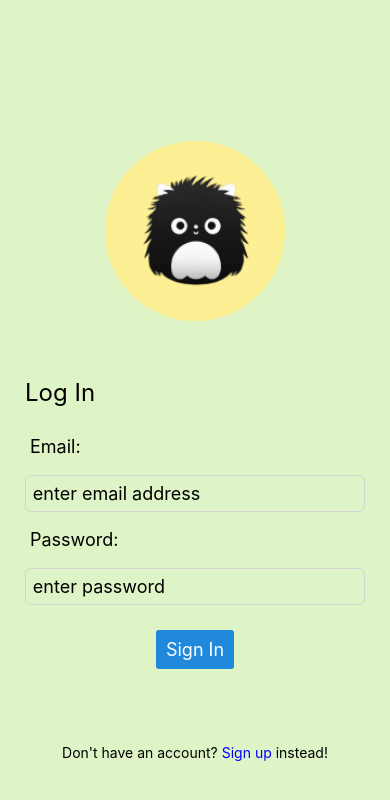
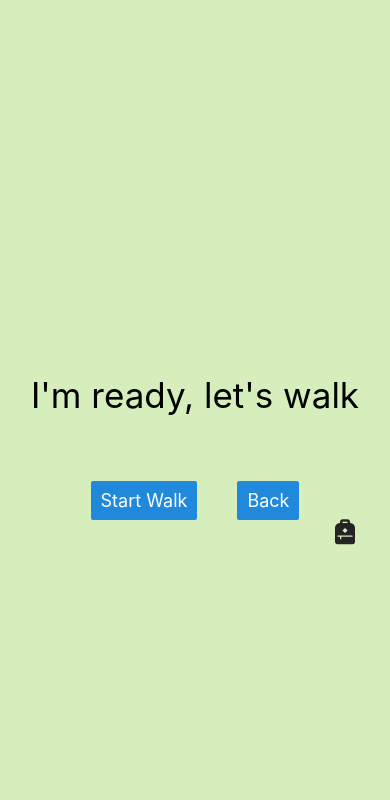
Before and after one commit to SI669-classroom/si-669-final-project-virtualpet, a React Native app: screen /Walk in a window 390 px wide. Shown: the top 800 px of the page. Built offline with nearby package versions, Linux system fonts and the light colour scheme; no server answers.

Commit message:
Added WalkScreen

```diff
--- a/App.js
+++ b/App.js
@@ -10,6 +10,7 @@ import LoginScreen from './screens/LoginScreen';
 import { Provider } from 'react-redux';
 import { configureStore } from '@reduxjs/toolkit';
 import { rootReducer } from './data/Reducer';
+import WalkScreen from './screens/WalkScreen';
 
 const Stack = createNativeStackNavigator();
 
@@ -26,6 +27,7 @@ function App() {
           <Stack.Screen name='Login' component={LoginScreen}/>
           <Stack.Screen name="Create" component={CreateScreen} />
           <Stack.Screen name='Home' component={HomeScreen}/>
+          <Stack.Screen name='Walk' component={WalkScreen}/>
         </Stack.Navigator>
       </NavigationContainer>
     </Provider>
--- a/screens/HomeScreen.js
+++ b/screens/HomeScreen.js
@@ -63,7 +63,10 @@ function HomeScreen({ navigation }) {
       </View>
 
       <View style={styles.row}>
-        {['Play', 'Walk'].map((action, i) => <ActionButton key={i} type={action} onPress={() => setShowItems(true)} />)}
+        <ActionButton type="Play" onPress={() => setShowItems(true)} />
+        <ActionButton type="Walk" onPress={() =>
+          navigation.navigate('Walk')
+        } />
       </View>
 
       <Button onPress={() => signOut()}>Sign out</Button>
--- a/screens/LoginScreen.js
+++ b/screens/LoginScreen.js
@@ -12,14 +12,11 @@ function SigninBox({navigation}) {
       <View style={styles.loginContainer}>
         <View style={styles.logoContainer}>
           <Image
-            source={require('../assets/logo.png')} // Change to the path of your logo
+            source={require('../assets/logo.png')}
             style={styles.logo}
           />
         </View>
-
             <Text style={styles.loginHeaderText}>Log In</Text>
-
-
             <View style={styles.loginLabelContainer}>
               <Text style={styles.loginLabelText}>Email: </Text>
             </View>
@@ -33,8 +30,6 @@ function SigninBox({navigation}) {
                 value={email}
               />
             </View>
-
-
 
             <View style={styles.loginLabelContainer}>
               <Text style={styles.loginLabelText}>Password: </Text>
@@ -57,6 +52,8 @@ function SigninBox({navigation}) {
               onPress={async () => {
                 try {
                   await signIn(email, password);
+                  setEmail('')
+                  setPassword('')
                 } catch(error) {
                   Alert.alert("Wrong username or password", error.message,[{ text: "OK" }])
                 }
@@ -170,6 +167,9 @@ function SignupBox({navigation}) {
           onPress={async () => {
             try {
               await signUp(displayName, email, password);
+              setDisplayName('')
+              setEmail('')
+              setPassword('')
             } catch(error) {
               Alert.alert("Sign Up Error", error.message,[{ text: "OK" }])
             }
--- /dev/null
+++ b/screens/WalkScreen.js
@@ -0,0 +1,170 @@
+import { Button } from '@rneui/themed';
+import { View, Text, StyleSheet, Image, TouchableOpacity } from 'react-native';
+import { getAuthUser, signOut } from '../AuthManager';
+import { useEffect, useState, useRef } from 'react';
+import { loadPet } from '../data/Action';
+import { useDispatch, useSelector } from 'react-redux';
+import { Icon, LinearProgress, Overlay } from 'react-native-elements'
+
+const images = {
+    dog: require('../assets/dogWalk.png'),
+    cat: require('../assets/cat.png'),
+    parrot: require('../assets/parrot.png'),
+    hamster: require('../assets/hamster.png')
+};
+
+function WalkScreen({ navigation }) {
+
+    const [showItems, setShowItems] = useState(false)
+    const [isWalking, setIsWalking] = useState(false)
+    const [isPaused, setIsPaused] = useState(false)
+    const [seconds, setSeconds] = useState(0);
+    const [hasWalkEnded, setHasWalkEnded] = useState(false);
+    const [walkEndMessage, setWalkEndMessage] = useState(null);
+
+    const intervalRef = useRef(null);
+
+    const pet = useSelector((state) => state.petStatus);
+
+    useEffect(() => {
+        if (isWalking && !isPaused) {
+            intervalRef.current = setInterval(() => {
+                setSeconds((s) => s + 1);
+            }, 1000);
+        }
+        return () => {
+            if (intervalRef.current !== null) {
+                clearInterval(intervalRef.current);
+            }
+        };
+    }, [isWalking, isPaused]);
+
+    const startWalk = () => {
+        setIsWalking(true);
+        setSeconds(0);
+        setWalkEndMessage(null);
+    };
+
+    const pauseWalk = () => {
+        setIsPaused(true);
+    };
+
+    const restartWalk = () => {
+        setIsPaused(false);
+    };
+
+    const stopWalk = () => {
+        setIsWalking(false);
+        setIsPaused(false);
+        setHasWalkEnded(true);
+        const walkMinutes = Math.floor(seconds / 60);
+        const walkSeconds = seconds - (walkMinutes * 60);
+        setWalkEndMessage(`You just walked with ${pet.name} \n  for ${walkMinutes} min and ${walkSeconds} sec.`);
+    };
+
+    const formatTime = (totalSeconds) => {
+        let hours = Math.floor(totalSeconds / 3600);
+        let minutes = Math.floor((totalSeconds - hours * 3600) / 60);
+        let seconds = totalSeconds - (hours * 3600 + minutes * 60);
+
+        //Adding a leading zero if minutes or seconds less than zero
+        minutes = String(minutes).padStart(2, "0");
+        hours = String(hours).padStart(2, "0");
+        seconds = String(seconds).padStart(2, "0");
+        return `${hours}:${minutes}:${seconds}`;
+    }
+
+    const renderStatement = () => {
+        if (isWalking) {
+            return <Text style={styles.statementText}> {formatTime(seconds)}</Text>
+        }
+        else if (hasWalkEnded) {
+            return <Text style={{ fontSize: 20, textAlign: 'center' }}>{walkEndMessage}</Text>
+        } else {
+            return <Text style={styles.statementText}>I'm ready, let's walk</Text>
+        }
+    }
+
+    const renderButton = () => {
+        if (isWalking && !isPaused) {
+            return (
+                <View style={styles.buttonContainer}>
+                    <Button buttonStyle={{ margin: 20 }} onPress={pauseWalk}>Pause</Button>
+                    <Button buttonStyle={{ margin: 20 }} onPress={stopWalk}>Stop</Button>
+                </View>
+            )
+        } else if (isWalking && isPaused) {
+            return (
+                <View style={styles.buttonContainer}>
+                    <Button buttonStyle={{ margin: 20 }} onPress={restartWalk}>Restart</Button>
+                    <Button buttonStyle={{ margin: 20 }} onPress={stopWalk}>Stop</Button>
+                </View>
+            )
+        } else {
+            return (
+                <View style={styles.buttonContainer}>
+                    <Button buttonStyle={{ margin: 20, marginTop: 40, }} onPress={startWalk}>Start Walk</Button>
+                    <Button buttonStyle={{ margin: 20, marginTop: 40, }} onPress={() => navigation.navigate('Home')}>Back</Button>
+                </View>
+            )
+        }
+    }
+
+    return (
+        <View style={styles.container}>
+            <Text style={styles.petName}>{pet.name}</Text>
+            <View style={{ width: '100%', height: 320, alignItems: 'center', justifyContent: 'center', position: "relative", marginBottom: 20 }}>
+                <Image source={images[pet.type]} />
+                <Button
+                    containerStyle={{ position: "absolute", right: 20, bottom: 70 }}
+                    buttonStyle={{ backgroundColor: 'transparent', padding: 0 }}
+                    onPress={() => setShowItems(!showItems)}
+                >
+                    <Icon type="material-community" name="bag-personal" size={30} />
+                </Button>
+
+                {renderStatement()}
+                {renderButton()}
+
+            </View>
+
+        </View >
+    );
+}
+
+const styles = StyleSheet.create({
+    container: {
+        flex: 1,
+        justifyContent: 'center',
+        alignItems: 'center',
+        backgroundColor: '#D6EEBB',
+        gap: 10
+    },
+    row: {
+        flexDirection: 'row',
+        gap: 10
+    },
+    linearProgress: {
+        height: 20,
+        width: "60%",
+        borderRadius: 20
+    },
+    progressLabel: {
+        width: 60,
+        color: '#127A33',
+        fontWeight: 'bold'
+    },
+    itemContainer: { backgroundColor: 'beige', width: "100%", height: "40%", position: "absolute", bottom: 0, justifyContent: "flex-start", alignItems: "center", paddingHorizontal: 20, paddingVertical: 30, gap: 20 },
+    petName: { fontSize: 28, fontWeight: 900, marginBottom: 80 },
+
+    buttonContainer: {
+        flexDirection: 'row', // Add this line to make buttons display in a row
+        justifyContent: 'space-between', // Center buttons horizontally
+        marginTop: 25,
+    },
+
+    statementText: {
+        fontSize: 35,
+    },
+});
+export default WalkScreen;
```
Also changed, not shown: assets/dogWalk.png (added).
